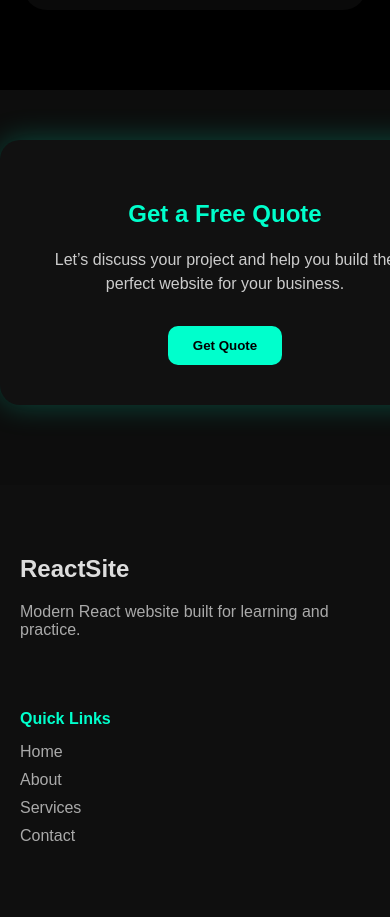
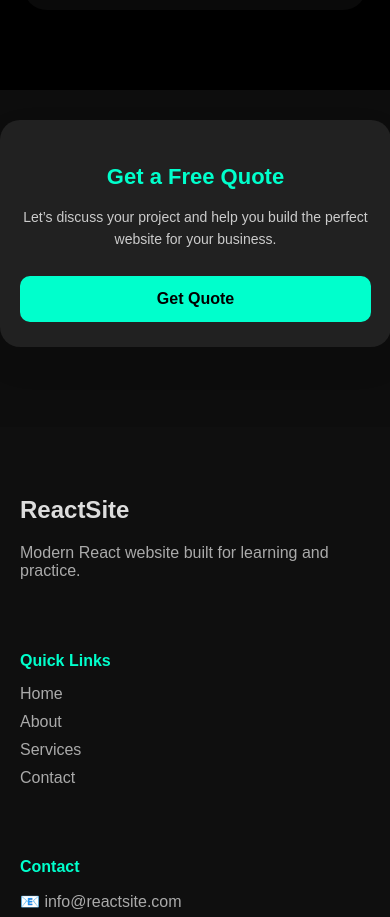
Before and after one commit to Nabeel629/Portfolio, a React (Vite) app: page / in a window 390 px wide. Shown: the part 6180-7097 px from the top of the page. Built offline with nearby package versions, Linux system fonts and the light colour scheme.

Commit message:
card setting working

```diff
--- a/src/Home.jsx
+++ b/src/Home.jsx
@@ -9,7 +9,7 @@ function Home() {
     { name: "Ahmed Khan", role: "Shopify Store Owner", message: "Amazing Shopify store! Clean design, fast loading and great support.", stars: "★★★★★" },
     { name: "Sarah Ali", role: "Content Creator", message: "Very professional WordPress blog setup. SEO friendly and smooth UI.", stars: "★★★★★" },
     { name: "Usman Raza", role: "Business Owner", message: "Custom PHP system delivered on time. Highly recommended developer.", stars: "★★★★☆" },
-    { name: "Uzair Khan", role: "Web Designer", message: "Elementor websites built perfectly. Fast and responsive.", stars: "★★★★★" },
+    { name: "Uzair ", role: "Web Designer", message: "Elementor websites built perfectly. Fast and responsive.", stars: "★★★★★" },
     { name: "Hina Malik", role: "Ecommerce Store Owner", message: "WooCommerce store ready to sell with custom features. Loved it!", stars: "★★★★★" },
   ];
   const [current, setCurrent] = useState(0);
--- a/src/home.css
+++ b/src/home.css
@@ -222,21 +222,72 @@ body, html {
 
 /* CONTACT CARD */
 .contact-card {
-  max-width: 1200px;
+  width: 100%;
+  max-width: 1100px;
   margin: 50px auto;
-  background: #111;
+
   color: white;
   text-align: center;
   padding: 40px 30px;
   border-radius: 20px;
-  box-shadow: 0 0 30px rgba(0, 255, 204, 0.25);
+  transition: all 0.3s ease;
+}
+
+.contact-card:hover {
+  transform: translateY(-5px);
+  box-shadow: 0 0 40px rgba(0, 255, 204, 0.35);
+}
+
+.contact-card h2 {
+  color: #00ffcc;
+  margin-bottom: 16px;
+  font-size: 32px;
+}
+
+.contact-card p {
+  color: #ccc;
+  margin-bottom: 25px;
+  font-size: 16px;
+  line-height: 1.6;
+  max-width: 700px;
+  margin-left: auto;
+  margin-right: auto;
+}
+
+.contact-card button {
+  background: #00ffcc;
+  color: #000;
+  border: none;
+  padding: 14px 32px;
+  border-radius: 10px;
+  font-weight: bold;
+  cursor: pointer;
   transition: 0.3s;
+  font-size: 16px;
 }
-.contact-card:hover { transform: translateY(-5px); box-shadow: 0 0 40px rgba(0, 255, 204, 0.35); }
-.contact-card h2 { color: #00ffcc; margin-bottom: 20px; }
-.contact-card p { color: #ccc; margin-bottom: 30px; font-size: 16px; line-height: 1.5; }
-.contact-card button { background: #00ffcc; color: #000; border: none; padding: 12px 25px; border-radius: 10px; font-weight: bold; cursor: pointer; transition: 0.3s; }
-.contact-card button:hover { background: #00d4b0; }
+
+.contact-card button:hover {
+}
+@media (max-width: 768px) {
+  .contact-card {
+    width: 90%;
+    padding: 25px 20px;
+    margin: 30px auto;
+  }
+
+  .contact-card h2 {
+    font-size: 22px;
+  }
+
+  .contact-card p {
+    font-size: 14px;
+  }
+
+  .contact-card button {
+    width: 100%;
+    padding: 14px;
+  }
+}
 
 /* RESPONSIVE GRID FOR SMALL SCREENS */
 @media(max-width:768px){
```
